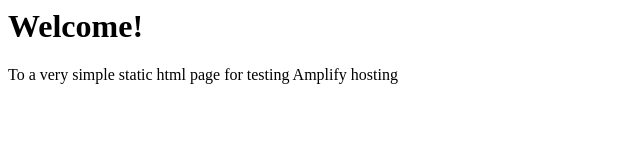
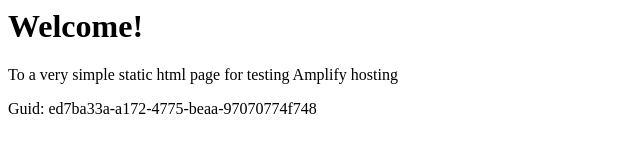
Before and after one commit to aws-aemilia-pdx/Github-PR-Commit-Integration-Test-DoNotTouch-Gith-OKSLNVO2-v1-beta-us-west-2, a website: page src/index.html in a window 1280 px wide. Shown: the whole page, without its empty margins (0-640 px from the left). Drawn offline with Linux system fonts and the light colour scheme.

Commit message:
commit from integ tests

```diff
--- a/src/index.html
+++ b/src/index.html
@@ -1,3 +1,5 @@
+
+
 <html lang="en">
 
 <head>
@@ -10,6 +12,6 @@
 <body>
     <h1>Welcome!</h1>
     <p>To a very simple static html page for testing Amplify hosting</p>
-</body>
+    <p>Guid: ed7ba33a-a172-4775-beaa-97070774f748</p></body>
 
 </html>
```
